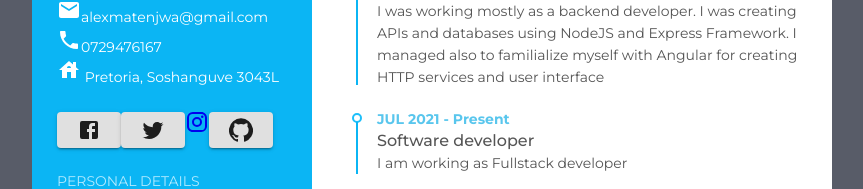
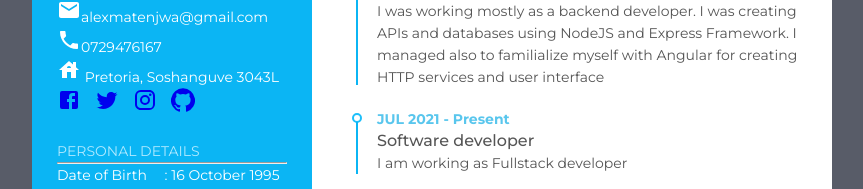
Before and after one commit to ernestmatenjwa/alexResume, a React (Create React App) app: page / in a window 1280 px wide. Shown: the part 445-634 px from the top of the page, without its empty margins (208-1071 px from the left). Built offline with nearby package versions, Linux system fonts and the light colour scheme.

Commit message:
1 file modified

```diff
--- a/src/App.js
+++ b/src/App.js
@@ -33,11 +33,12 @@ export default function App() {
       <p class="leftp"><EmailIcon/>alexmatenjwa@gmail.com</p>
       <p class="leftp"><LocalPhoneIcon/>0729476167</p>
       <p class="leftp"><HouseIcon></HouseIcon> Pretoria, Soshanguve 3043L</p>
-      <br></br>
-      <Button variant="contained"color="#0bb5f4" href="https://www.facebook.com/profile.php?id=100005928735247"><FacebookIcon/></Button>
-      <Button variant="contained"color="#0bb5f4" href="https://twitter.com/Alex_Matenjwa?s=08"><TwitterIcon /></Button>
+
+      <Button class= "btn" variant="contained"color="#0bb5f4" href="https://www.facebook.com/profile.php?id=100005928735247"><FacebookIcon/></Button>&emsp;
+      <Button class= "btn" variant="contained"color="#0bb5f4"href="https://twitter.com/Alex_Matenjwa?s=08"><TwitterIcon /></Button>&emsp;
       <Button class= "btn" variant="contained"color="#0bb5f4"href="https://www.instagram.com/alex_mathenjwa/"><InstagramIcon /></Button>
-      <Button variant="contained"color="#0bb5f4"href="https://github.com/ernestmatenjwa/icepweb_backend_APIs.git"><GitHubIcon /></Button>
+      &emsp;
+      <Button class= "btn" variant="contained"color="#0bb5f4"href="https://github.com/ernestmatenjwa/icepweb_backend_APIs.git"><GitHubIcon /></Button>
 
       <br></br><br></br>
       <p class="regular">PERSONAL DETAILS</p>
```
